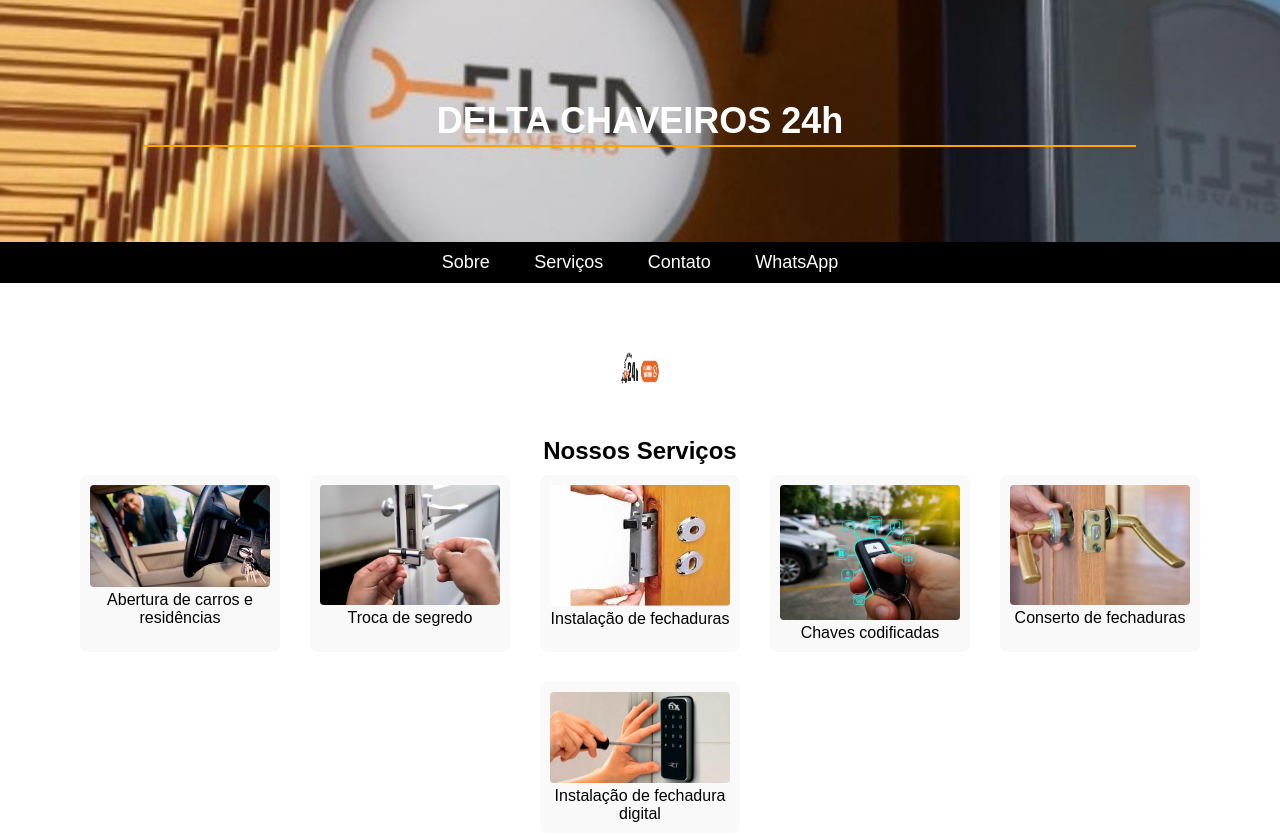
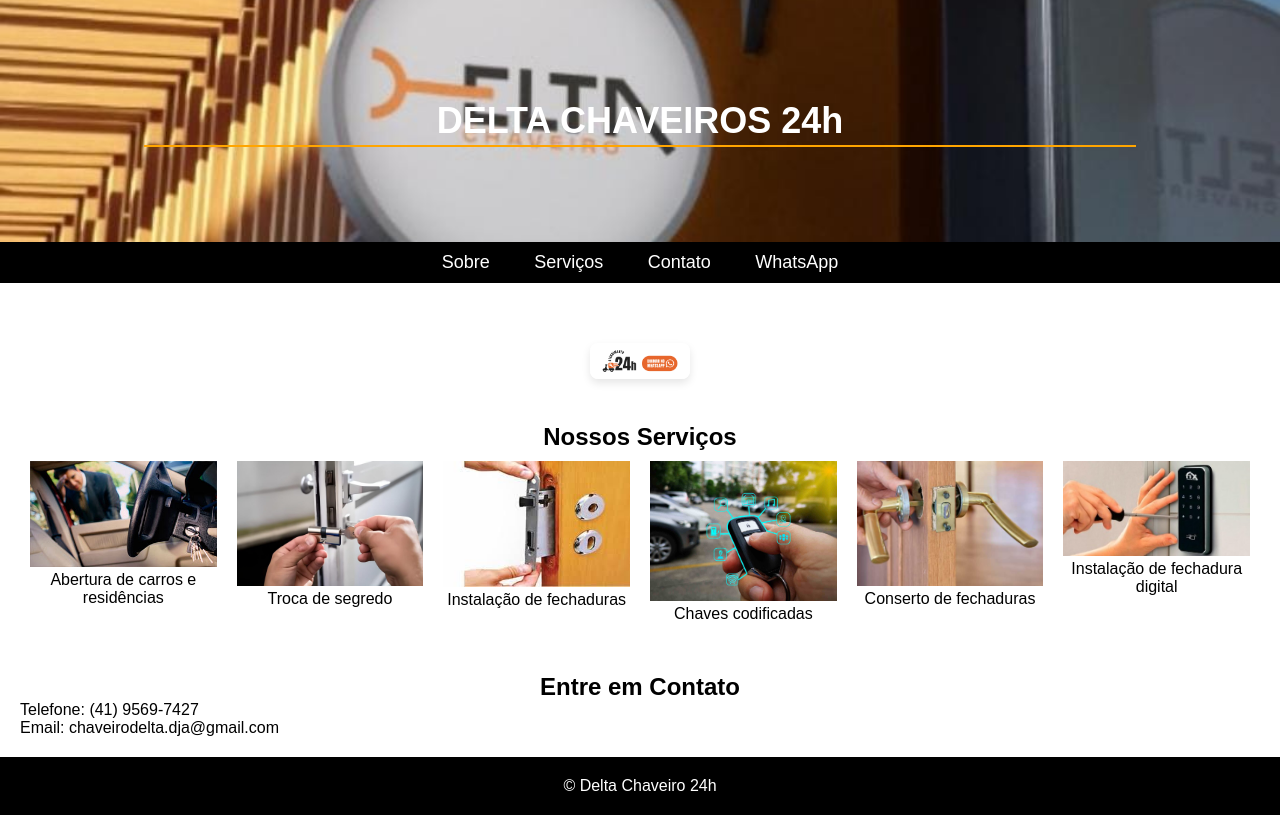
Before and after one commit to pedringalaseca/delta-chaveiro-24hrs, a plain HTML site: page index.html in a window 1280 px wide. Shown: the top 836 px of the page. After the commit the page ends 815 px from the top, so only its background shows below. Drawn offline with Linux system fonts and the light colour scheme.

Commit message:
Update styles.css

```diff
--- a/styles.css
+++ b/styles.css
@@ -49,34 +49,30 @@ section h2 {
 }
 
 .whatsapp-icons img {
-    width: 50px;
-    height: 50px;
+    width: 100px; /* Ajuste o tamanho conforme necessário */
+    height: auto;
     cursor: pointer;
+    border-radius: 8px; /* Adiciona bordas arredondadas, opcional */
+    box-shadow: 0 4px 8px rgba(0, 0, 0, 0.1); /* Adiciona uma sombra, opcional */
 }
 
 .services {
     display: flex;
     flex-wrap: wrap;
     justify-content: center;
-    gap: 10px; /* Adicionando espaço entre os itens */
 }
 
 .service {
-    flex: 1 1 200px; /* Garantindo que os itens tenham pelo menos 200px de largura e possam crescer */
+    flex: 1;
     max-width: 200px;
     margin: 10px;
     cursor: pointer;
     text-align: center;
-    padding: 10px;
-    background-color: #f9f9f9; /* Fundo para destacar os itens */
-    border-radius: 8px;
 }
 
 .service img {
     width: 100%;
     height: auto;
-    object-fit: cover;
-    border-radius: 4px; /* Bordas arredondadas para as imagens */
 }
 
 footer {
@@ -122,7 +118,7 @@ footer {
     }
 
     .service {
-        flex: 1 1 100%; /* Faz com que os itens ocupem toda a largura disponível em telas menores */
         max-width: 100%;
+        margin: 5px 0;
     }
 }
```
